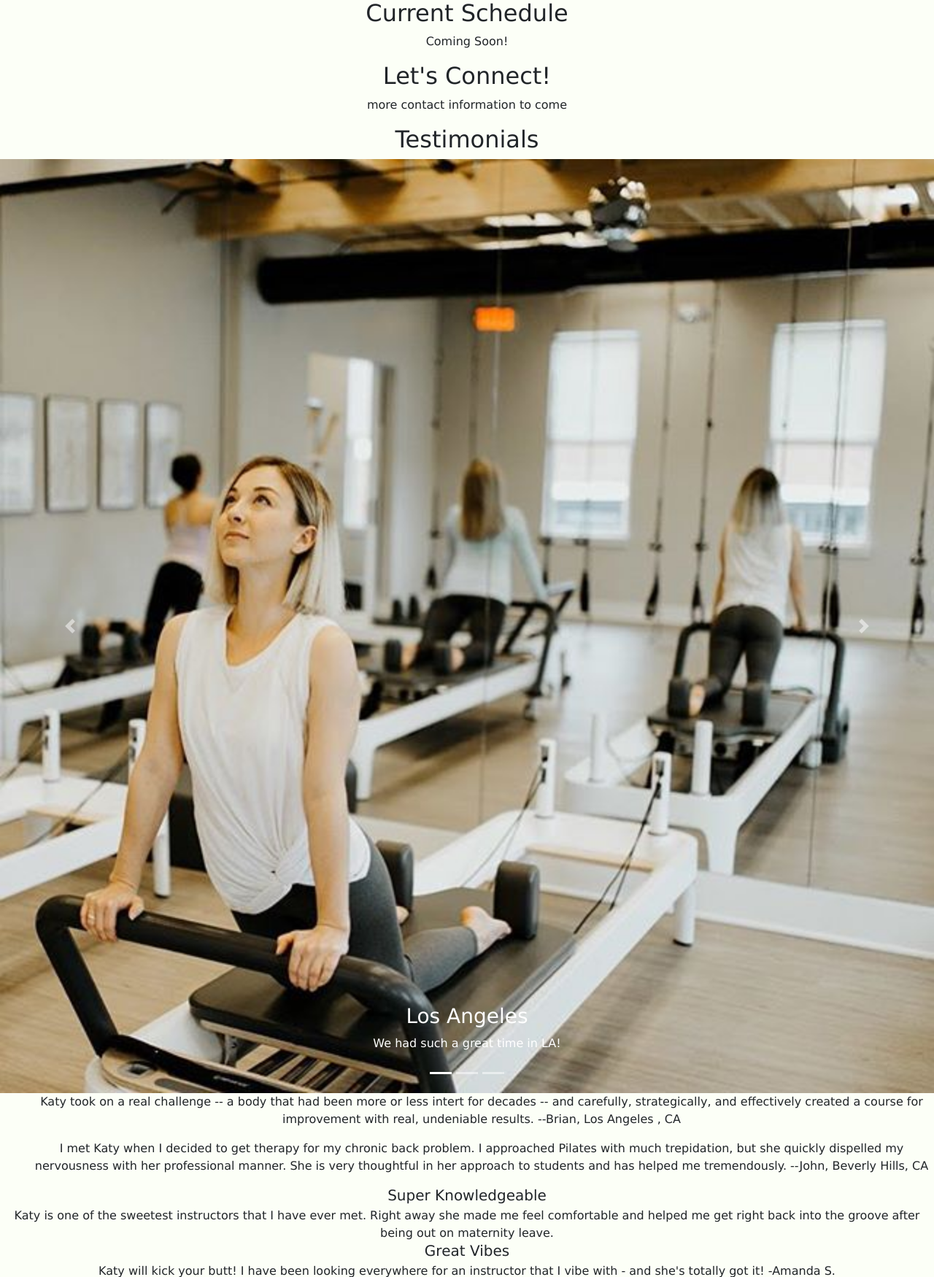
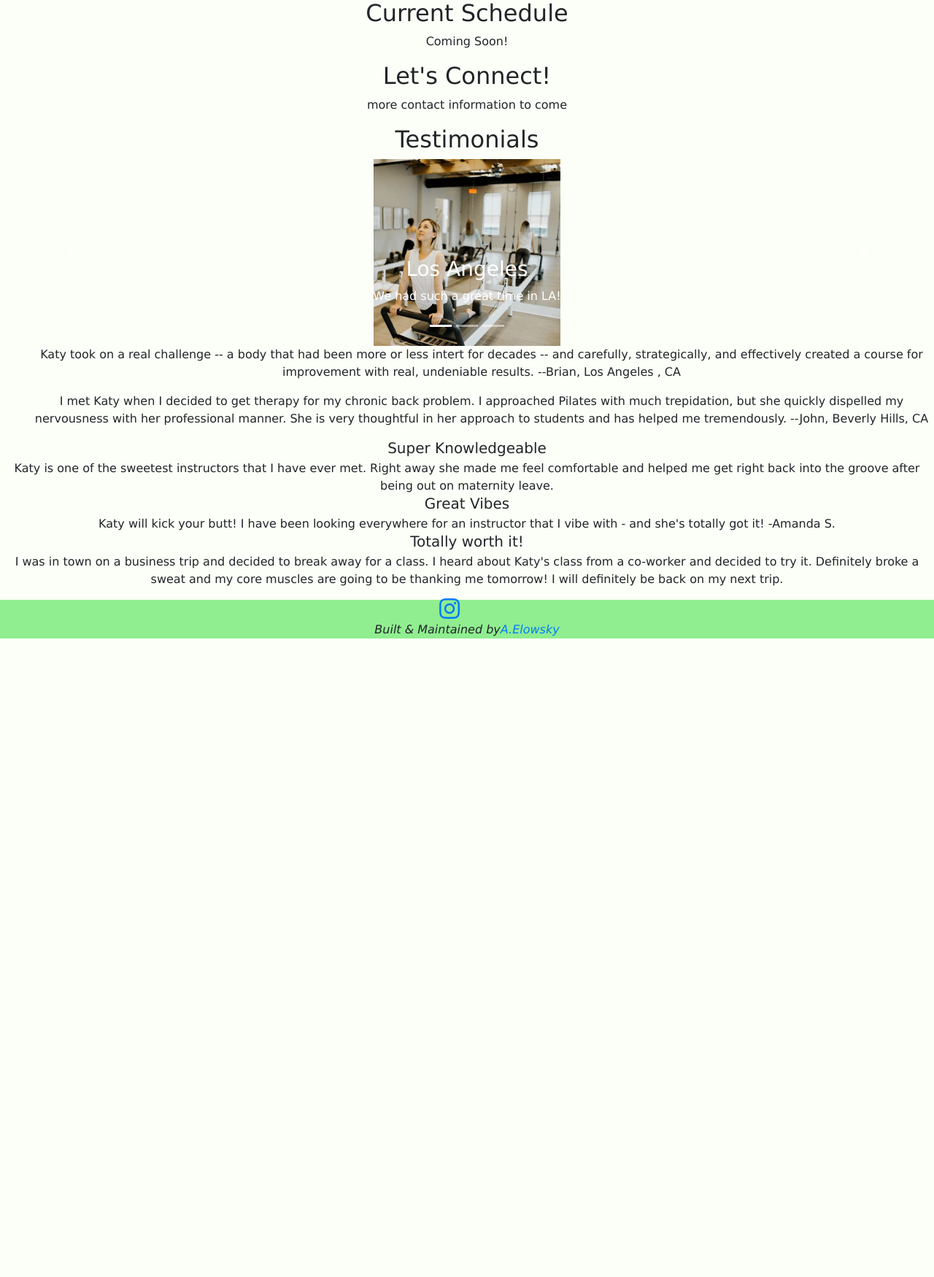
Before and after one commit to elowskya/code-playground, a PHP site: page / in a window 1280 px wide. Shown: the part 2181-3931 px from the top of the page at 73% size. After the commit the page ends 3056 px from the top, so only its background shows below. Run offline with PHP 8.4, Linux system fonts and the light colour scheme.

Commit message:
resized carousel

```diff
--- a/public/css/style.css
+++ b/public/css/style.css
@@ -10,9 +10,11 @@ body {
 
 /* Make the image fully responsive */
 .carousel-inner img {
-    width: 100%;
-    height: 100%;
+    width: 20%;
+    height: 20%;
   }
+
+
 
 footer {
     background-color: lightgreen;
```
